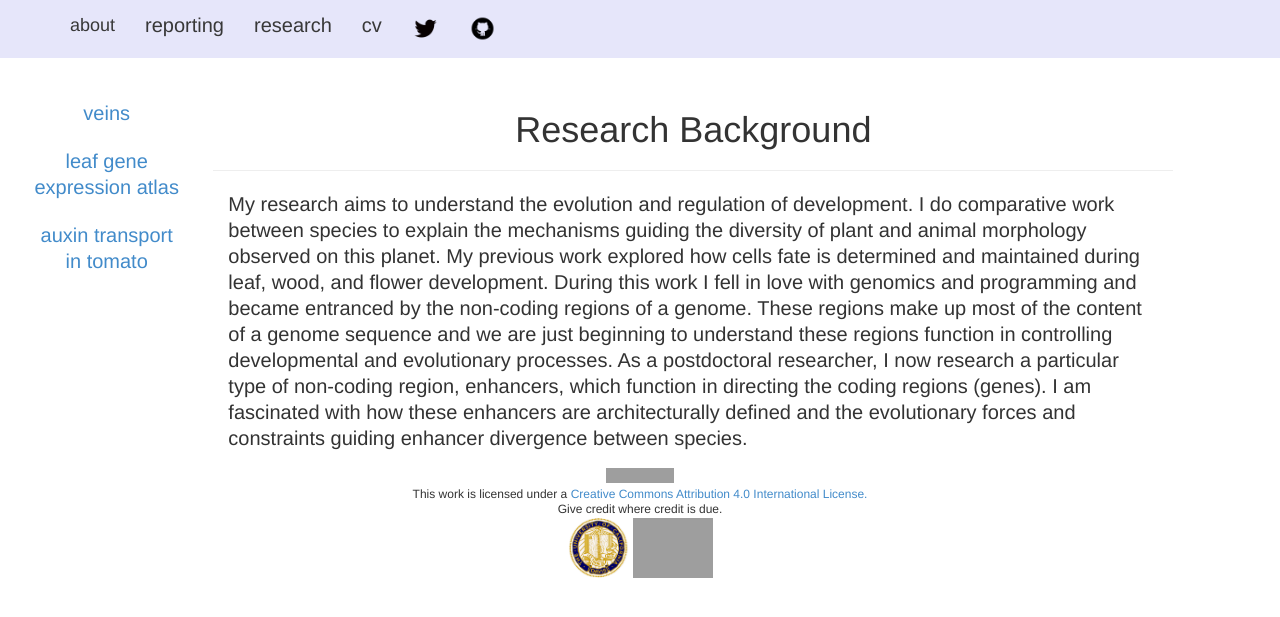
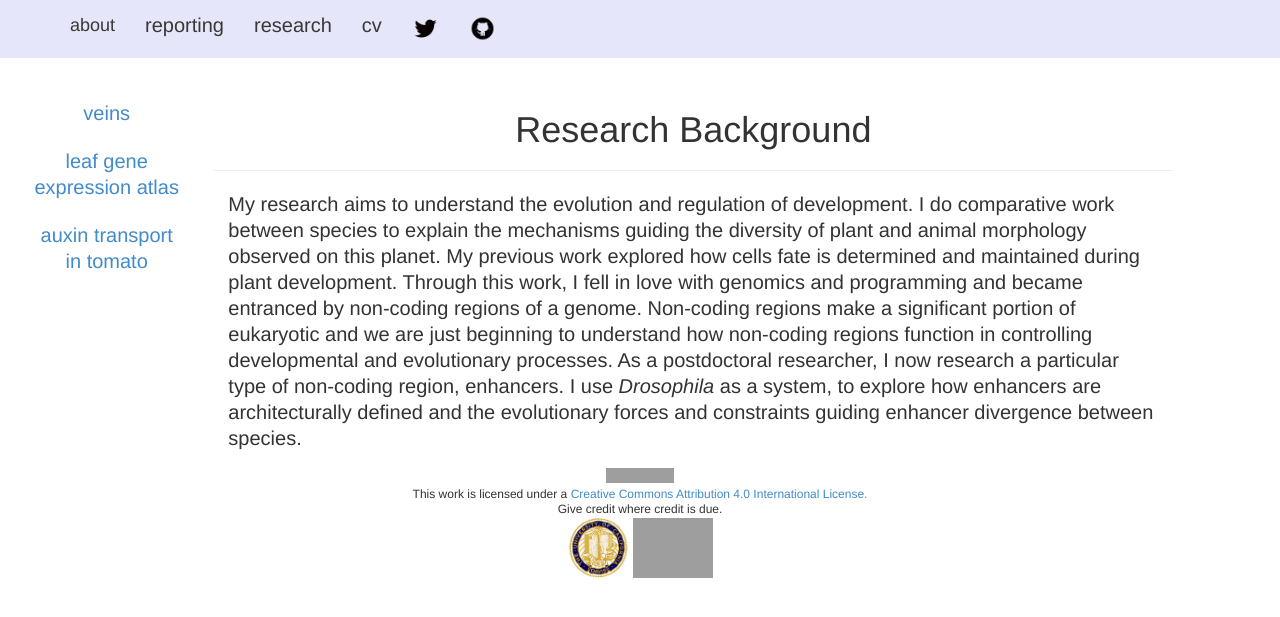
Before and after one commit to iamciera/creports, a Jekyll site: the page built from research/index.html, in a window 1280 px wide, cut to the strip 0-617 px from the top of the page. Built offline with Jekyll 4.4.1, drawn with Linux system fonts in a browser that asks for light colours; nearby versions of some CDN libraries; grey boxes are pictures that could not be loaded.

Commit message:
updated research statement

```diff
--- a/research/index.html
+++ b/research/index.html
@@ -6,4 +6,4 @@ layout: research
   <hr />
 </div>
         <p>
-        My research aims to understand the evolution and regulation of development. I do comparative work between species to explain the mechanisms guiding the diversity of plant and animal morphology observed on this planet. My previous work explored how cells fate is determined and maintained during leaf, wood, and flower development. During this work I fell in love with genomics and programming and became entranced by the non-coding regions of a genome. These regions make up most of the content of a genome sequence and we are just beginning to understand these regions function in controlling developmental and evolutionary processes. As a postdoctoral researcher, I now research a particular type of non-coding region, enhancers, which function in directing the coding regions (genes). I am fascinated with how these enhancers are architecturally defined and the evolutionary forces and constraints guiding enhancer divergence between species.</p>
+        My research aims to understand the evolution and regulation of development. I do comparative work between species to explain the mechanisms guiding the diversity of plant and animal morphology observed on this planet. My previous work explored how cells fate is determined and maintained during plant development. Through this work, I fell in love with genomics and programming and became entranced by non-coding regions of a genome. Non-coding regions make a significant portion of eukaryotic and we are just beginning to understand how non-coding regions function in controlling developmental and evolutionary processes. As a postdoctoral researcher, I now research a particular type of non-coding region, enhancers. I use <i>Drosophila</i> as a system, to explore how enhancers are architecturally defined and the evolutionary forces and constraints guiding enhancer divergence between species.</p>
```
